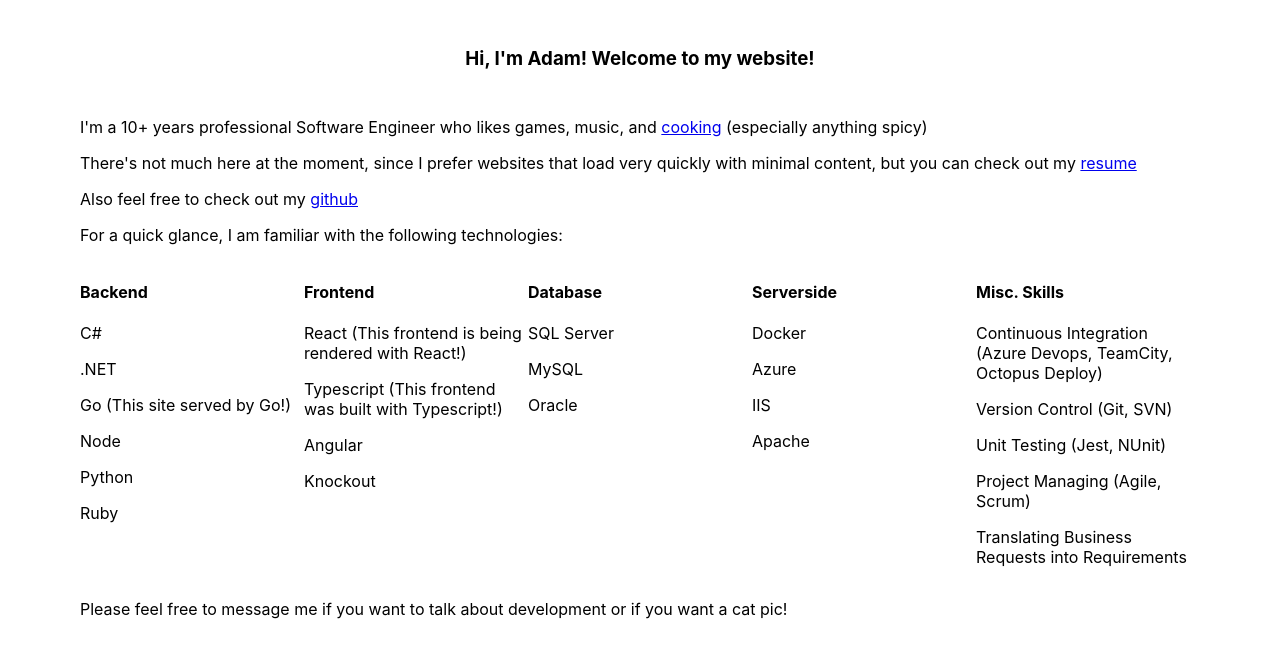
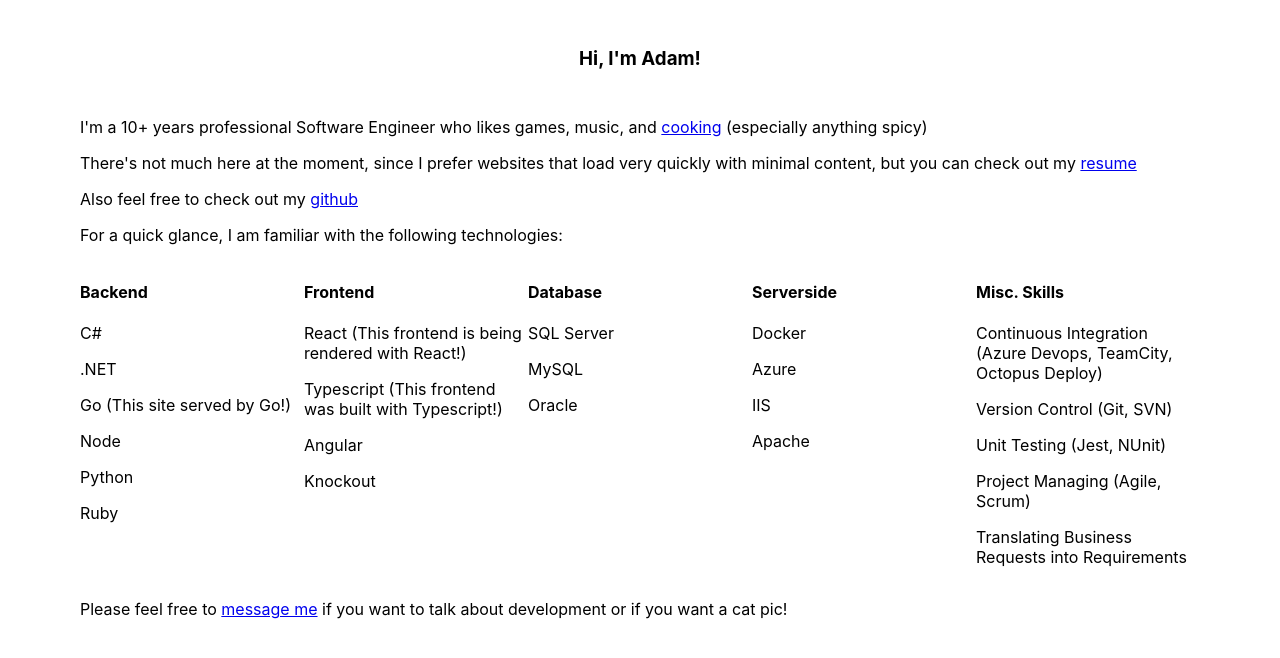
Before and after one commit to JimiofEden/PersonalSite-GoReact, a React (Create React App) app in the folder src/clientapp/: page / in a window 1280 px wide. Shown: the top 658 px of the page. Built offline with nearby package versions, Linux system fonts and the light colour scheme.

Commit message:
Adding email
- Making noscript a bit more lively
- Adding my email (let's see if I regret that)

```diff
--- a/src/clientapp/public/index.html
+++ b/src/clientapp/public/index.html
@@ -14,7 +14,7 @@
     <title>AH</title>
   </head>
   <body>
-    <noscript>You need to enable JavaScript to run this app.</noscript>
+    <noscript>Very sorry! This app runs with React, so you will need javascript in order to use it. Apologies to those people trying to access this from the Wii Opera browser.</noscript>
     <div id="root"></div>
   </body>
 </html>
--- a/src/clientapp/src/components/Contact.tsx
+++ b/src/clientapp/src/components/Contact.tsx
@@ -1,5 +1,5 @@
 export default function Contact(props: any) {
 	return <div>
-		<p>Please feel free to message me if you want to talk about development or if you want a cat pic!</p>
+		<p>Please feel free to <a href={props.contactEmail}>message me</a> if you want to talk about development or if you want a cat pic!</p>
 	</div>
 }
--- a/src/clientapp/src/components/Header.tsx
+++ b/src/clientapp/src/components/Header.tsx
@@ -1,3 +1,3 @@
 export default function Header(props: any) {
-	return <h3 className="header-text">Hi, I'm Adam! Welcome to my website!</h3>;
+	return <h3 className="header-text">Hi, I'm Adam!</h3>;
 }
--- a/src/clientapp/src/components/Site.tsx
+++ b/src/clientapp/src/components/Site.tsx
@@ -18,6 +18,8 @@
 			githubLink={"https://github.com/jimiofeden"}
 		/>
 		<Skills/>
-		<Contact/>
+		<Contact
+			contactEmail={"mailto:jimiofeden@gmail.com"}
+		/>
 	</div>;
 }
```
